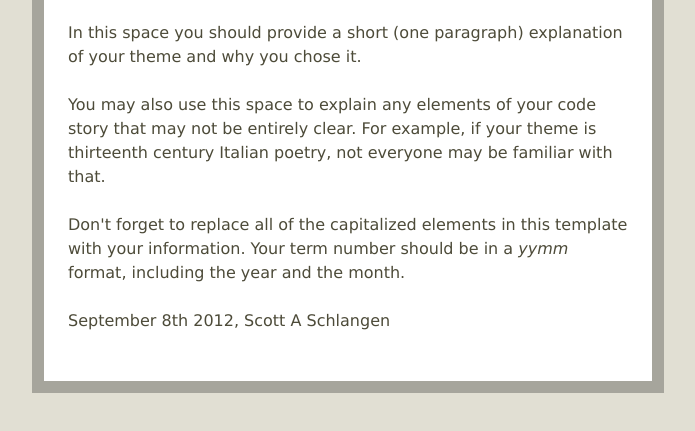
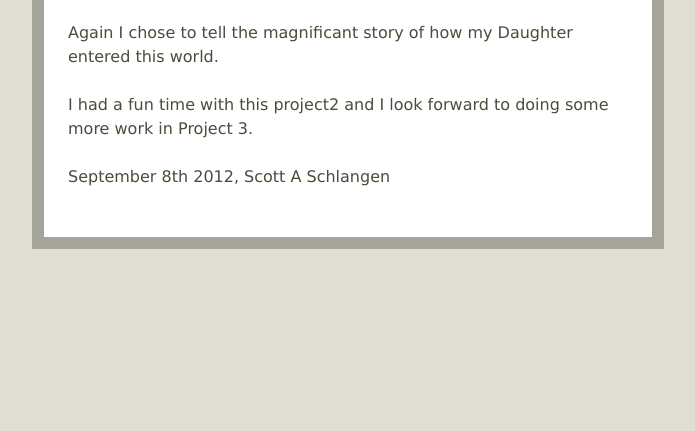
Before and after one commit to schlangens/Mobile-Development-Projects, a plain HTML site: page sdiproject2/sdi-project2.html in a window 1280 px wide. Shown: the part 135-566 px from the top of the page, without its empty margins (292-987 px from the left). Drawn offline with Linux system fonts and the light colour scheme.

Commit message:
All Project 2 completed and updated, what a fun time

```diff
--- a/sdiproject2/sdi-project2.html
+++ b/sdiproject2/sdi-project2.html
@@ -11,9 +11,8 @@
     <h2>Project 1</h2>
 </header>
 <article>
-<p>In this space you should provide a short (one paragraph) explanation of your theme and why you chose it.</p>
-<p>You may also use this space to explain any elements of your code story that may not be entirely clear.  For example, if your theme is thirteenth century Italian poetry, not everyone may be familiar with that.</p>
-<p>Don't forget to replace all of the capitalized elements in this template with your information.  Your term number should be in a <em>yymm</em> format, including the year and the month.</p>
+<p>Again I chose to tell the magnificant story of how my Daughter entered this world.</p>
+<p>I had a fun time with this project2 and I look forward to doing some more work in Project 3.</p>
 </article>
 <footer>
     <p>September 8th 2012, Scott A Schlangen</p>
```
